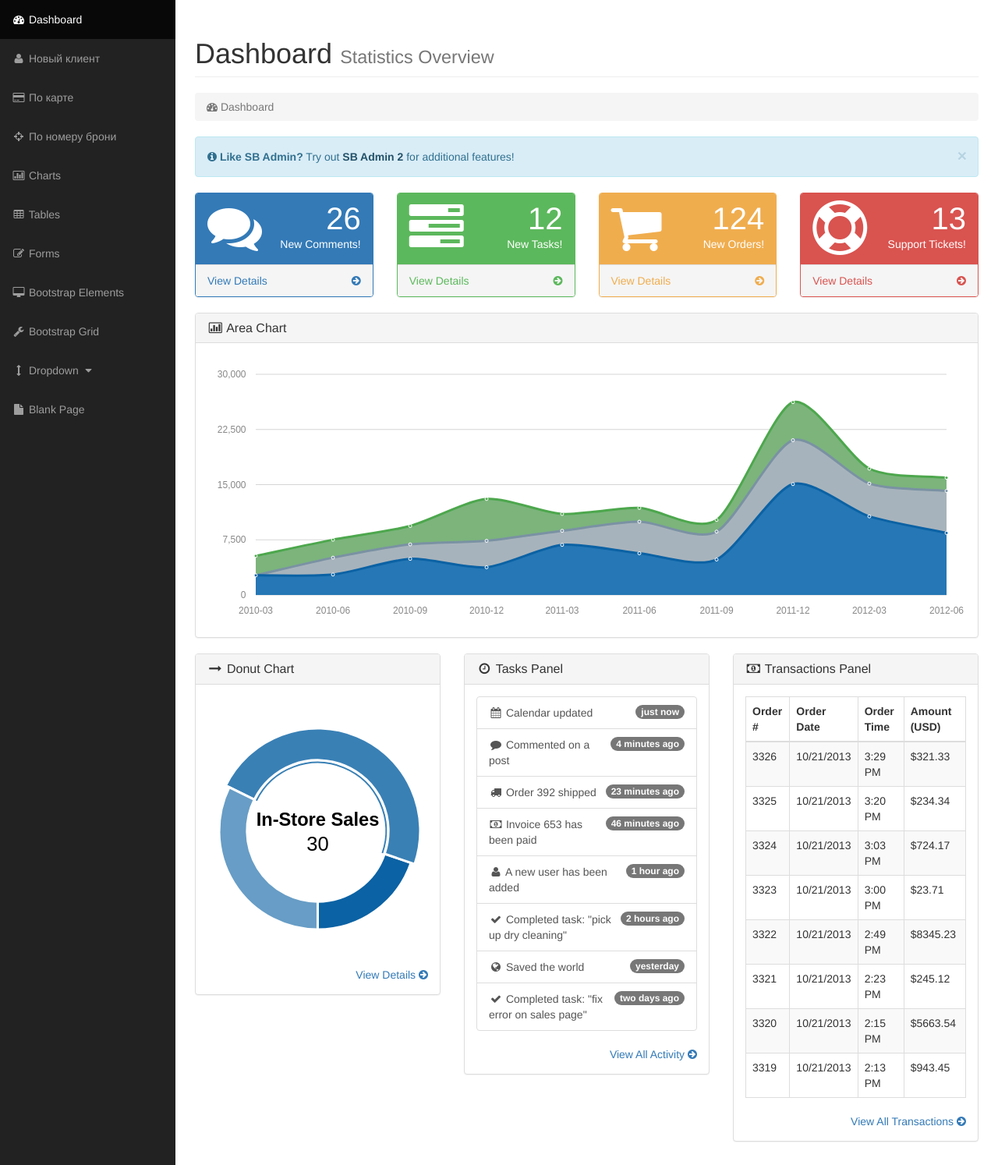
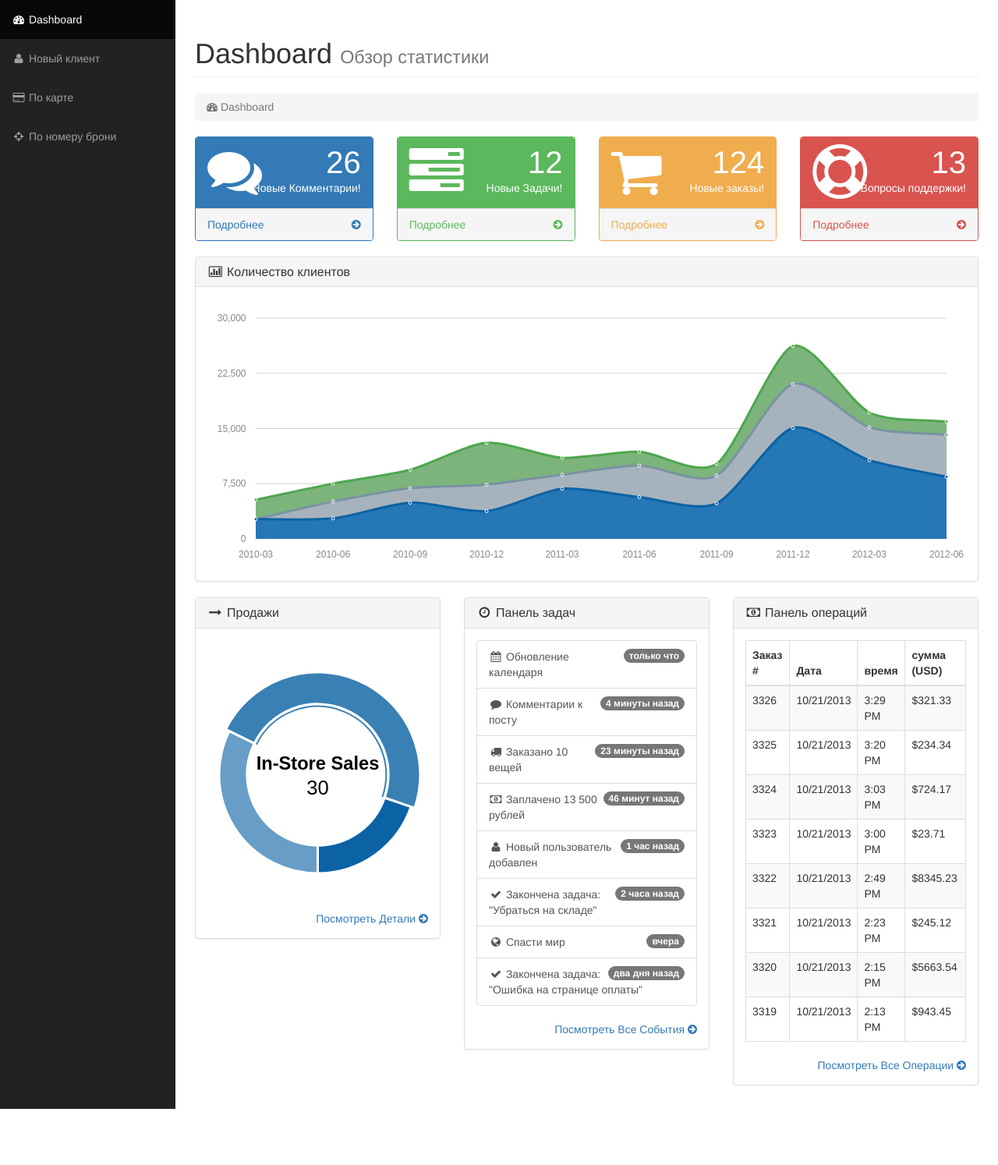
Before and after one commit to cephey/rent, a Django app: template src/templates/pages/index.html in a window 1280 px wide. Shown: the part 51-1545 px from the top of the page at 78% size. After the commit the page ends 1473 px from the top, so only its background shows below. Run offline with Django 3.2, Linux system fonts and the light colour scheme; the template is opened without the code that fills it, so the values that code supplies are empty; grey boxes labelled with a size stand in for pictures from a placeholder-image service; parts of the project's set-up code (start-up, migrations or seed data) failed here and were passed over; some libraries are stand-ins or nearby versions.

Commit message:
fix base html

```diff
--- a/requirements.txt
+++ b/requirements.txt
@@ -1,4 +1,4 @@
--e git://github.com/django/django.git@ad96254af98f961d6691481c27127613afeee840#egg=Django-dev
+Django==1.7
 Pillow==2.5.2
 argparse==1.2.1
 certifi==14.05.14
--- a/src/templates/base.html
+++ b/src/templates/base.html
@@ -34,93 +34,57 @@
         <!-- Top Menu Items -->
         <ul class="nav navbar-right top-nav">
             <li class="dropdown">
-                <a href="#" class="dropdown-toggle" data-toggle="dropdown"><i class="fa fa-envelope"></i> <b
-                        class="caret"></b></a>
+                <a href="#" class="dropdown-toggle" data-toggle="dropdown">
+                    <i class="fa fa-envelope"></i> <b class="caret"></b>
+                </a>
                 <ul class="dropdown-menu message-dropdown">
+                    {% for i in 'xxx' %}
                         <li class="message-preview">
                             <a href="#">
                                 <div class="media">
                                     <span class="pull-left">
                                         <img class="media-object" src="http://placehold.it/50x50" alt="">
                                     </span>
-
                                     <div class="media-body">
-                                    <h5 class="media-heading"><strong>John Smith</strong>
-                                    </h5>
-
-                                    <p class="small text-muted"><i class="fa fa-clock-o"></i> Yesterday at 4:32 PM</p>
-
-                                    <p>Lorem ipsum dolor sit amet, consectetur...</p>
+                                        <h5 class="media-heading"><strong>Лолоша Ололоев</strong></h5>
+                                        <p class="small text-muted"><i class="fa fa-clock-o"></i> Вчера at 4:32 PM</p>
+                                        <p>Какое то очень важное сообщение...</p>
                                     </div>
                                 </div>
                             </a>
                         </li>
-                    <li class="message-preview">
-                        <a href="#">
-                            <div class="media">
-                                    <span class="pull-left">
-                                        <img class="media-object" src="http://placehold.it/50x50" alt="">
-                                    </span>
-
-                                <div class="media-body">
-                                    <h5 class="media-heading"><strong>John Smith</strong>
-                                    </h5>
-
-                                    <p class="small text-muted"><i class="fa fa-clock-o"></i> Yesterday at 4:32 PM</p>
-
-                                    <p>Lorem ipsum dolor sit amet, consectetur...</p>
-                                </div>
-                            </div>
-                        </a>
-                    </li>
-                    <li class="message-preview">
-                        <a href="#">
-                            <div class="media">
-                                    <span class="pull-left">
-                                        <img class="media-object" src="http://placehold.it/50x50" alt="">
-                                    </span>
-
-                                <div class="media-body">
-                                    <h5 class="media-heading"><strong>John Smith</strong>
-                                    </h5>
-
-                                    <p class="small text-muted"><i class="fa fa-clock-o"></i> Yesterday at 4:32 PM</p>
-
-                                    <p>Lorem ipsum dolor sit amet, consectetur...</p>
-                                </div>
-                            </div>
-                        </a>
-                    </li>
+                    {% endfor %}
                     <li class="message-footer">
-                        <a href="#">Read All New Messages</a>
+                        <a href="#">Читать все новые сообщения</a>
                     </li>
                 </ul>
             </li>
             <li class="dropdown">
-                <a href="#" class="dropdown-toggle" data-toggle="dropdown"><i class="fa fa-bell"></i> <b
-                        class="caret"></b></a>
+                <a href="#" class="dropdown-toggle" data-toggle="dropdown">
+                    <i class="fa fa-bell"></i> <b class="caret"></b>
+                </a>
                 <ul class="dropdown-menu alert-dropdown">
                     <li>
-                        <a href="#">Alert Name <span class="label label-default">Alert Badge</span></a>
+                        <a href="#">Уведомление <span class="label label-default">Знак</span></a>
                     </li>
                     <li>
-                        <a href="#">Alert Name <span class="label label-primary">Alert Badge</span></a>
+                        <a href="#">Уведомление <span class="label label-primary">Знак</span></a>
                     </li>
                     <li>
-                        <a href="#">Alert Name <span class="label label-success">Alert Badge</span></a>
+                        <a href="#">Уведомление <span class="label label-success">Знак</span></a>
                     </li>
                     <li>
-                        <a href="#">Alert Name <span class="label label-info">Alert Badge</span></a>
+                        <a href="#">Уведомление <span class="label label-info">Знак</span></a>
                     </li>
                     <li>
-                        <a href="#">Alert Name <span class="label label-warning">Alert Badge</span></a>
+                        <a href="#">Уведомление <span class="label label-warning">Знак</span></a>
                     </li>
                     <li>
-                        <a href="#">Alert Name <span class="label label-danger">Alert Badge</span></a>
+                        <a href="#">Уведомление <span class="label label-danger">Знак</span></a>
                     </li>
                     <li class="divider"></li>
                     <li>
-                        <a href="#">View All</a>
+                        <a href="#">Посмотреть все</a>
                     </li>
                 </ul>
             </li>
@@ -160,36 +124,36 @@
                 <li class="{% block menu_reserve_check %}{% endblock %}">
                     <a href="{% url 'inventory:reserve_check' %}"><i class="fa fa-fw fa-crosshairs"></i> По номеру брони</a>
                 </li>
-                <li class="{% block menu_charts %}{% endblock %}">
-                    <a href="{% url 'pages:charts' %}"><i class="fa fa-fw fa-bar-chart-o"></i> Charts</a>
-                </li>
-                <li class="{% block menu_tables %}{% endblock %}">
-                    <a href="{% url 'pages:tables' %}"><i class="fa fa-fw fa-table"></i> Tables</a>
-                </li>
-                <li class="{% block menu_forms %}{% endblock %}">
-                    <a href="{% url 'pages:forms' %}"><i class="fa fa-fw fa-edit"></i> Forms</a>
-                </li>
-                <li class="{% block menu_elements %}{% endblock %}">
-                    <a href="{% url 'pages:elements' %}"><i class="fa fa-fw fa-desktop"></i> Bootstrap Elements</a>
-                </li>
-                <li class="{% block menu_grid %}{% endblock %}">
-                    <a href="{% url 'pages:grid' %}"><i class="fa fa-fw fa-wrench"></i> Bootstrap Grid</a>
-                </li>
-                <li>
-                    <a href="javascript:;" data-toggle="collapse" data-target="#demo"><i
-                            class="fa fa-fw fa-arrows-v"></i> Dropdown <i class="fa fa-fw fa-caret-down"></i></a>
-                    <ul id="demo" class="collapse">
-                        <li>
-                            <a href="#">Dropdown Item</a>
-                        </li>
-                        <li>
-                            <a href="#">Dropdown Item</a>
-                        </li>
-                    </ul>
-                </li>
-                <li class="{% block menu_blank %}{% endblock %}">
-                    <a href="{% url 'pages:blank' %}"><i class="fa fa-fw fa-file"></i> Blank Page</a>
-                </li>
+{#                <li class="{% block menu_charts %}{% endblock %}">#}
+{#                    <a href="{% url 'pages:charts' %}"><i class="fa fa-fw fa-bar-chart-o"></i> Charts</a>#}
+{#                </li>#}
+{#                <li class="{% block menu_tables %}{% endblock %}">#}
+{#                    <a href="{% url 'pages:tables' %}"><i class="fa fa-fw fa-table"></i> Tables</a>#}
+{#                </li>#}
+{#                <li class="{% block menu_forms %}{% endblock %}">#}
+{#                    <a href="{% url 'pages:forms' %}"><i class="fa fa-fw fa-edit"></i> Forms</a>#}
+{#                </li>#}
+{#                <li class="{% block menu_elements %}{% endblock %}">#}
+{#                    <a href="{% url 'pages:elements' %}"><i class="fa fa-fw fa-desktop"></i> Bootstrap Elements</a>#}
+{#                </li>#}
+{#                <li class="{% block menu_grid %}{% endblock %}">#}
+{#                    <a href="{% url 'pages:grid' %}"><i class="fa fa-fw fa-wrench"></i> Bootstrap Grid</a>#}
+{#                </li>#}
+{#                <li>#}
+{#                    <a href="javascript:;" data-toggle="collapse" data-target="#demo"><i#}
+{#                            class="fa fa-fw fa-arrows-v"></i> Dropdown <i class="fa fa-fw fa-caret-down"></i></a>#}
+{#                    <ul id="demo" class="collapse">#}
+{#                        <li>#}
+{#                            <a href="#">Dropdown Item</a>#}
+{#                        </li>#}
+{#                        <li>#}
+{#                            <a href="#">Dropdown Item</a>#}
+{#                        </li>#}
+{#                    </ul>#}
+{#                </li>#}
+{#                <li class="{% block menu_blank %}{% endblock %}">#}
+{#                    <a href="{% url 'pages:blank' %}"><i class="fa fa-fw fa-file"></i> Blank Page</a>#}
+{#                </li>#}
             </ul>
         </div>
         <!-- /.navbar-collapse -->
--- a/src/templates/pages/index.html
+++ b/src/templates/pages/index.html
@@ -10,7 +10,7 @@
         <div class="col-lg-12">
             <h1 class="page-header">
                 Dashboard
-                <small>Statistics Overview</small>
+                <small>Обзор статистики</small>
             </h1>
             <ol class="breadcrumb">
                 <li class="active">
@@ -21,16 +21,16 @@
     </div>
     <!-- /.row -->
 
-    <div class="row">
-        <div class="col-lg-12">
-            <div class="alert alert-info alert-dismissable">
-                <button type="button" class="close" data-dismiss="alert" aria-hidden="true">&times;</button>
-                <i class="fa fa-info-circle"></i> <strong>Like SB Admin?</strong> Try out <a
-                    href="http://startbootstrap.com/template-overviews/sb-admin-2" class="alert-link">SB Admin 2</a> for
-                additional features!
-            </div>
-        </div>
-    </div>
+{#    <div class="row">#}
+{#        <div class="col-lg-12">#}
+{#            <div class="alert alert-info alert-dismissable">#}
+{#                <button type="button" class="close" data-dismiss="alert" aria-hidden="true">&times;</button>#}
+{#                <i class="fa fa-info-circle"></i> <strong>Like SB Admin?</strong> Try out <a#}
+{#                    href="http://startbootstrap.com/template-overviews/sb-admin-2" class="alert-link">SB Admin 2</a> for#}
+{#                additional features!#}
+{#            </div>#}
+{#        </div>#}
+{#    </div>#}
     <!-- /.row -->
 
     <div class="row">
@@ -43,13 +43,13 @@
                         </div>
                         <div class="col-xs-9 text-right">
                             <div class="huge">26</div>
-                            <div>New Comments!</div>
+                            <div>Новые Комментарии!</div>
                         </div>
                     </div>
                 </div>
                 <a href="#">
                     <div class="panel-footer">
-                        <span class="pull-left">View Details</span>
+                        <span class="pull-left">Подробнее</span>
                         <span class="pull-right"><i class="fa fa-arrow-circle-right"></i></span>
 
                         <div class="clearfix"></div>
@@ -66,13 +66,13 @@
                         </div>
                         <div class="col-xs-9 text-right">
                             <div class="huge">12</div>
-                            <div>New Tasks!</div>
+                            <div>Новые Задачи!</div>
                         </div>
                     </div>
                 </div>
                 <a href="#">
                     <div class="panel-footer">
-                        <span class="pull-left">View Details</span>
+                        <span class="pull-left">Подробнее</span>
                         <span class="pull-right"><i class="fa fa-arrow-circle-right"></i></span>
 
                         <div class="clearfix"></div>
@@ -89,13 +89,13 @@
                         </div>
                         <div class="col-xs-9 text-right">
                             <div class="huge">124</div>
-                            <div>New Orders!</div>
+                            <div>Новые заказы!</div>
                         </div>
                     </div>
                 </div>
                 <a href="#">
                     <div class="panel-footer">
-                        <span class="pull-left">View Details</span>
+                        <span class="pull-left">Подробнее</span>
                         <span class="pull-right"><i class="fa fa-arrow-circle-right"></i></span>
 
                         <div class="clearfix"></div>
@@ -112,13 +112,13 @@
                         </div>
                         <div class="col-xs-9 text-right">
                             <div class="huge">13</div>
-                            <div>Support Tickets!</div>
+                            <div>Вопросы поддержки!</div>
                         </div>
                     </div>
                 </div>
                 <a href="#">
                     <div class="panel-footer">
-                        <span class="pull-left">View Details</span>
+                        <span class="pull-left">Подробнее</span>
                         <span class="pull-right"><i class="fa fa-arrow-circle-right"></i></span>
 
                         <div class="clearfix"></div>
@@ -133,7 +133,7 @@
         <div class="col-lg-12">
             <div class="panel panel-default">
                 <div class="panel-heading">
-                    <h3 class="panel-title"><i class="fa fa-bar-chart-o fa-fw"></i> Area Chart</h3>
+                    <h3 class="panel-title"><i class="fa fa-bar-chart-o fa-fw"></i> Количество клиентов</h3>
                 </div>
                 <div class="panel-body">
                     <div id="morris-area-chart"></div>
@@ -147,12 +147,12 @@
         <div class="col-lg-4">
             <div class="panel panel-default">
                 <div class="panel-heading">
-                    <h3 class="panel-title"><i class="fa fa-long-arrow-right fa-fw"></i> Donut Chart</h3>
+                    <h3 class="panel-title"><i class="fa fa-long-arrow-right fa-fw"></i> Продажи</h3>
                 </div>
                 <div class="panel-body">
                     <div id="morris-donut-chart"></div>
                     <div class="text-right">
-                        <a href="#">View Details <i class="fa fa-arrow-circle-right"></i></a>
+                        <a href="#">Посмотреть Детали <i class="fa fa-arrow-circle-right"></i></a>
                     </div>
                 </div>
             </div>
@@ -160,45 +160,45 @@
         <div class="col-lg-4">
             <div class="panel panel-default">
                 <div class="panel-heading">
-                    <h3 class="panel-title"><i class="fa fa-clock-o fa-fw"></i> Tasks Panel</h3>
+                    <h3 class="panel-title"><i class="fa fa-clock-o fa-fw"></i> Панель задач</h3>
                 </div>
                 <div class="panel-body">
                     <div class="list-group">
                         <a href="#" class="list-group-item">
-                            <span class="badge">just now</span>
-                            <i class="fa fa-fw fa-calendar"></i> Calendar updated
+                            <span class="badge">только что</span>
+                            <i class="fa fa-fw fa-calendar"></i> Обновление календаря
                         </a>
                         <a href="#" class="list-group-item">
-                            <span class="badge">4 minutes ago</span>
-                            <i class="fa fa-fw fa-comment"></i> Commented on a post
+                            <span class="badge">4 минуты назад</span>
+                            <i class="fa fa-fw fa-comment"></i> Комментарии к посту
                         </a>
                         <a href="#" class="list-group-item">
-                            <span class="badge">23 minutes ago</span>
-                            <i class="fa fa-fw fa-truck"></i> Order 392 shipped
+                            <span class="badge">23 минуты назад</span>
+                            <i class="fa fa-fw fa-truck"></i> Заказано 10 вещей
                         </a>
                         <a href="#" class="list-group-item">
-                            <span class="badge">46 minutes ago</span>
-                            <i class="fa fa-fw fa-money"></i> Invoice 653 has been paid
+                            <span class="badge">46 минут назад</span>
+                            <i class="fa fa-fw fa-money"></i> Заплачено 13 500 рублей
                         </a>
                         <a href="#" class="list-group-item">
-                            <span class="badge">1 hour ago</span>
-                            <i class="fa fa-fw fa-user"></i> A new user has been added
+                            <span class="badge">1 час назад</span>
+                            <i class="fa fa-fw fa-user"></i> Новый пользователь добавлен
                         </a>
                         <a href="#" class="list-group-item">
-                            <span class="badge">2 hours ago</span>
-                            <i class="fa fa-fw fa-check"></i> Completed task: "pick up dry cleaning"
+                            <span class="badge">2 часа назад</span>
+                            <i class="fa fa-fw fa-check"></i> Закончена задача: "Убраться на складе"
                         </a>
                         <a href="#" class="list-group-item">
-                            <span class="badge">yesterday</span>
-                            <i class="fa fa-fw fa-globe"></i> Saved the world
+                            <span class="badge">вчера</span>
+                            <i class="fa fa-fw fa-globe"></i> Спасти мир
                         </a>
                         <a href="#" class="list-group-item">
-                            <span class="badge">two days ago</span>
-                            <i class="fa fa-fw fa-check"></i> Completed task: "fix error on sales page"
+                            <span class="badge">два дня назад</span>
+                            <i class="fa fa-fw fa-check"></i> Закончена задача: "Ошибка на странице оплаты"
                         </a>
                     </div>
                     <div class="text-right">
-                        <a href="#">View All Activity <i class="fa fa-arrow-circle-right"></i></a>
+                        <a href="#">Посмотреть Все События <i class="fa fa-arrow-circle-right"></i></a>
                     </div>
                 </div>
             </div>
@@ -206,17 +206,17 @@
         <div class="col-lg-4">
             <div class="panel panel-default">
                 <div class="panel-heading">
-                    <h3 class="panel-title"><i class="fa fa-money fa-fw"></i> Transactions Panel</h3>
+                    <h3 class="panel-title"><i class="fa fa-money fa-fw"></i> Панель операций</h3>
                 </div>
                 <div class="panel-body">
                     <div class="table-responsive">
                         <table class="table table-bordered table-hover table-striped">
                             <thead>
                             <tr>
-                                <th>Order #</th>
-                                <th>Order Date</th>
-                                <th>Order Time</th>
-                                <th>Amount (USD)</th>
+                                <th>Заказ #</th>
+                                <th>Дата</th>
+                                <th>время</th>
+                                <th>сумма (USD)</th>
                             </tr>
                             </thead>
                             <tbody>
@@ -272,7 +272,7 @@
                         </table>
                     </div>
                     <div class="text-right">
-                        <a href="#">View All Transactions <i class="fa fa-arrow-circle-right"></i></a>
+                        <a href="#">Посмотреть Все Операции <i class="fa fa-arrow-circle-right"></i></a>
                     </div>
                 </div>
             </div>
```
Lines whose indentation alone changed are shown as unchanged.
